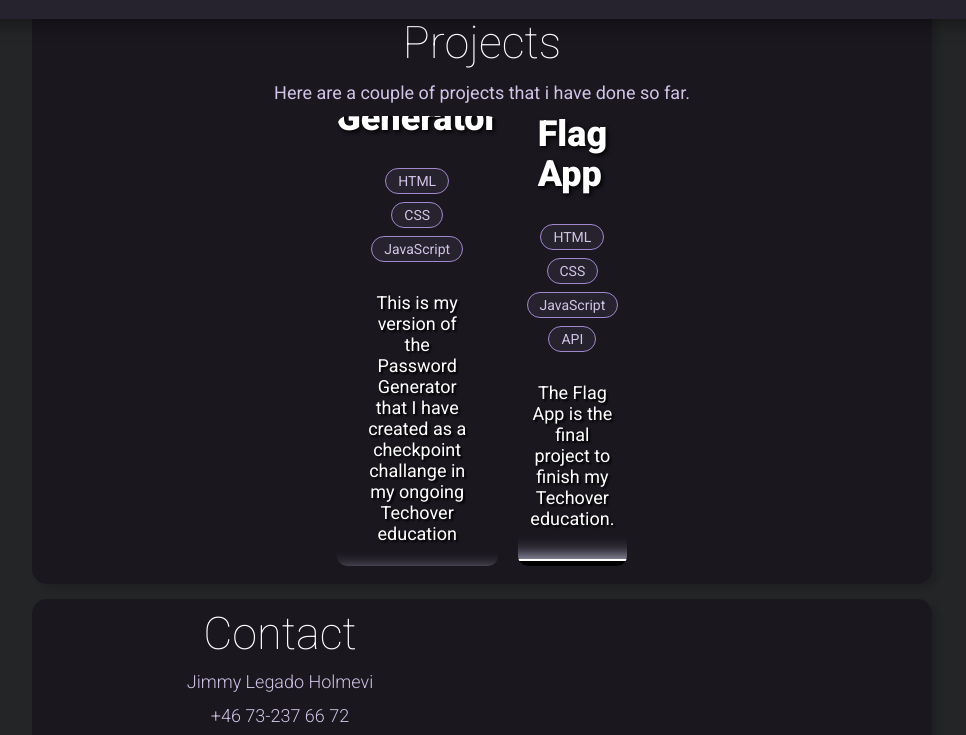
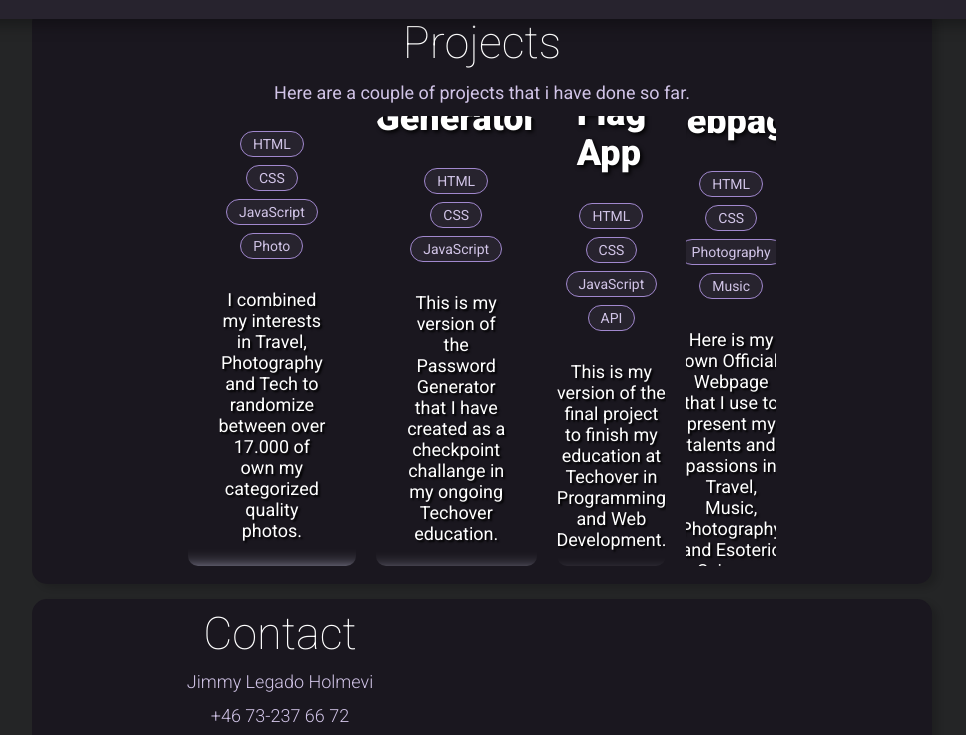
Before and after one commit to Holmevi/Legado.tech, a plain HTML site: page index.html in a window 1280 px wide. Shown: the part 781-1516 px from the top of the page, without its empty margins (158-1124 px from the left). Drawn offline with Linux system fonts and the light colour scheme; a web font is replaced by a local one.

Commit message:
Add 2 Projects

```diff
--- a/index.html
+++ b/index.html
@@ -76,7 +76,26 @@
         <div id="project-collection">
             <article class="project">
                 <div class="img-container">
-                    <img class="project-image" src="images/project001.jpg" alt="Password Generator" width="300px">
+                    <img class="project-image" src="images/project001.jpg" alt="TravelPhotoDice.com" width="300px">
+                    <div class="img-overlay"></div>
+                </div>
+                <div class="project-text-container">
+                    <h3 class="project-text-title">TravelPhotoDice.com</h3>
+                    <div class="chip-wrapper-project">
+                        <div class="chip">HTML</div>
+                        <div class="chip">CSS</div>
+                        <div class="chip">JavaScript</div>
+                        <div class="chip">Photo</div>
+                    </div>
+                    <p class="project-text-subtitle">I combined my interests in Travel, Photography and Tech to randomize between over 17.000 of own my categorized quality photos.</p>
+                        <a id="password-generator" target="_blank" href="https://www.travelphotodice.com/">
+                            <button class="project-button">View the app</button>
+                        </a>
+                </div>
+            </article>
+            <article class="project">
+                <div class="img-container">
+                    <img class="project-image" src="images/project002.jpg" alt="Password Generator" width="300px">
                     <div class="img-overlay"></div>
                 </div>
                 <div class="project-text-container">
@@ -86,7 +105,7 @@
                         <div class="chip">CSS</div>
                         <div class="chip">JavaScript</div>
                     </div>
-                    <p class="project-text-subtitle">This is my version of the Password Generator that I have created as a checkpoint challange in my ongoing Techover education</p>
+                    <p class="project-text-subtitle">This is my version of the Password Generator that I have created as a checkpoint challange in my ongoing Techover education.</p>
                         <a id="password-generator" target="_blank" href="https://legado.tech/projects/password/">
                             <button class="project-button">View the app</button>
                         </a>
@@ -94,7 +113,7 @@
             </article>
             <article class="project">
             <div class="img-container">
-                <img class="project-image" src="images/project002.jpg" alt="The Flag App" width="300px">
+                <img class="project-image" src="images/project003.jpg" alt="The Flag App" width="300px">
                 <div class="img-overlay"></div>
             </div>
             <div class="project-text-container">
@@ -105,11 +124,30 @@
                     <div class="chip">JavaScript</div>
                     <div class="chip">API</div>
                 </div>
-                <p class="project-text-subtitle">The Flag App is the final project to finish my Techover education.</p>
+                <p class="project-text-subtitle">This is my version of the final project to finish my education at Techover in Programming and Web Development.</p>
                     <a id="advide-generator" target="_blank" href="https://the-flag.netlify.app/">
                         <button class="project-button">View the app</button>
                     </a>
             </div>
+            </article>
+            <article class="project">
+                <div class="img-container">
+                    <img class="project-image" src="images/project004.jpg" alt="Legado.se" width="300px">
+                    <div class="img-overlay"></div>
+                </div>
+                <div class="project-text-container">
+                    <h3 class="project-text-title">My Official Webpage</h3>
+                    <div class="chip-wrapper-project">
+                        <div class="chip">HTML</div>
+                        <div class="chip">CSS</div>
+                        <div class="chip">Photography</div>
+                        <div class="chip">Music</div>
+                    </div>
+                    <p class="project-text-subtitle">Here is my own Official Webpage that I use to present my talents and passions in Travel, Music, Photography and Esoteric Science.</p>
+                        <a id="password-generator" target="_blank" href="https://legado.se/">
+                            <button class="project-button">View the app</button>
+                        </a>
+                </div>
             </article>
         </div>
 
--- a/style.css
+++ b/style.css
@@ -935,7 +935,7 @@ footer {
 
   .project {
     margin-top: 25px auto;
-    height: 300px;
+    height: 330px;
   }
 
   .project-text-title {
@@ -957,6 +957,6 @@ footer {
   }
 
   .end {
-    top: 65px;
+    top: 55px;
   }
 }
```
